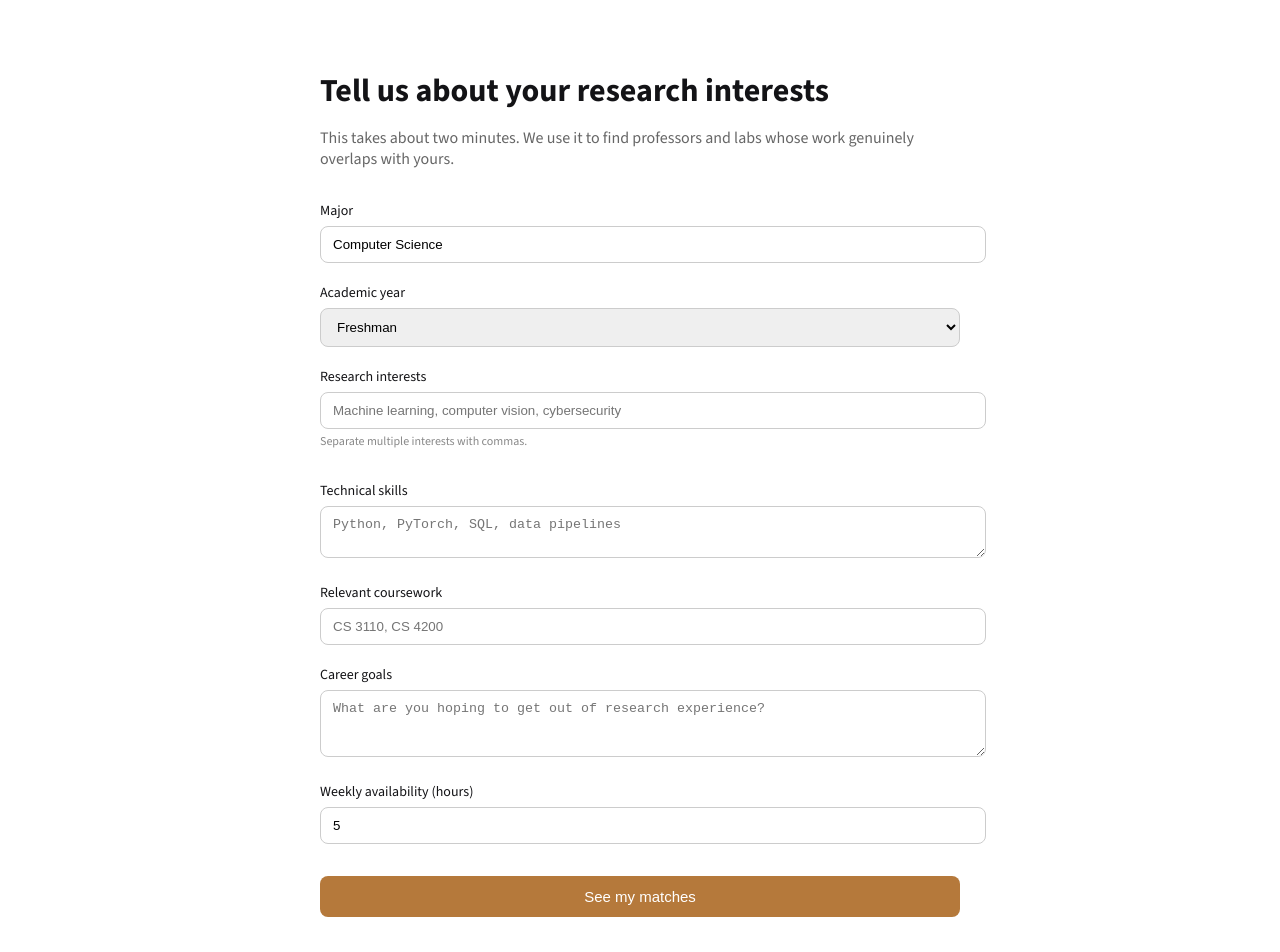
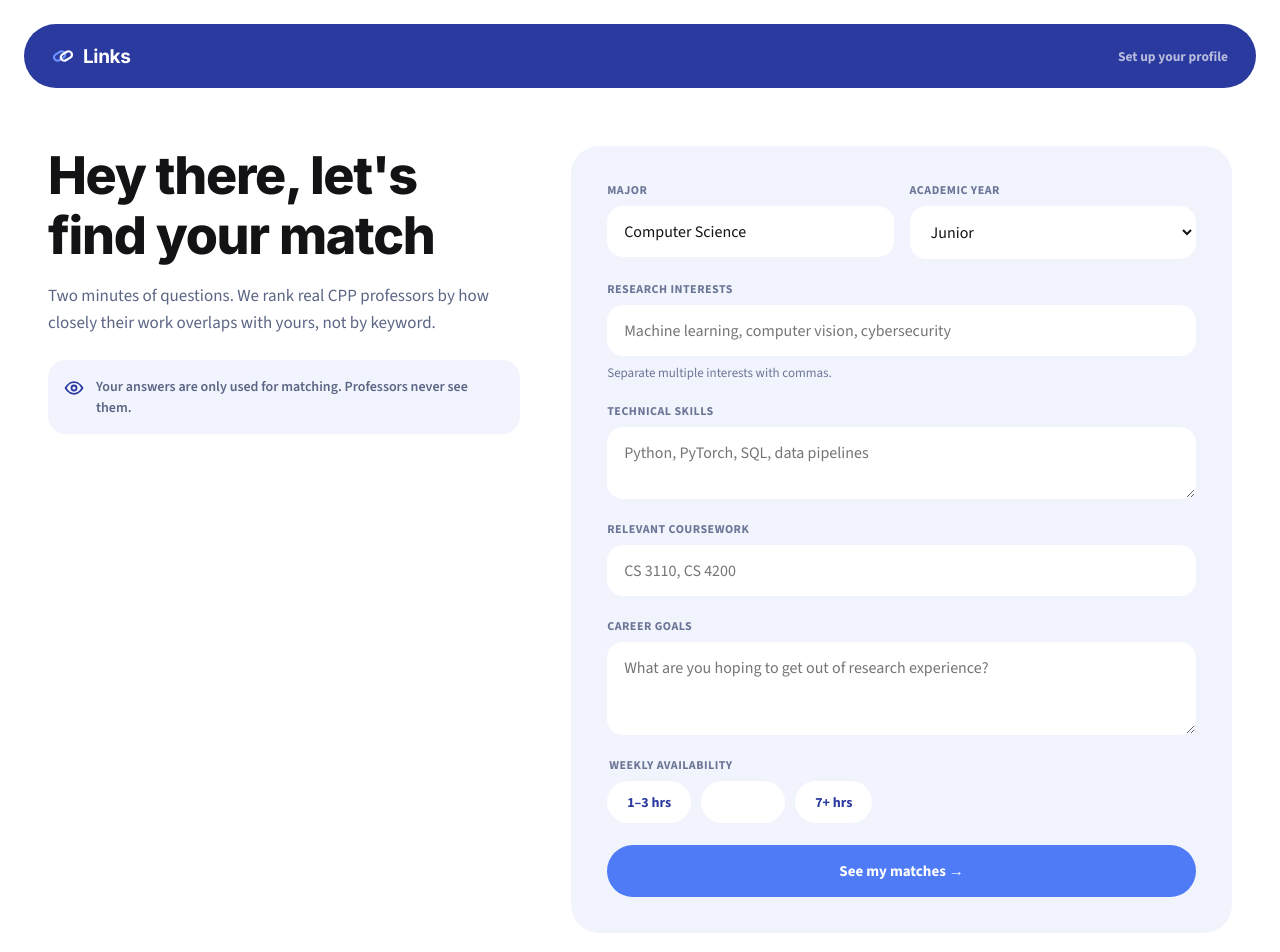
Before and after one commit to yxngles13/links, a Next.js app: page /onboarding in a window 1280 px wide. Shown: the top 952 px of the page. Built offline with nearby package versions, Linux system fonts and the light colour scheme; no server answers.

Commit message:
fronend designs

```diff
--- a/app/matches/page.tsx
+++ b/app/matches/page.tsx
@@ -1,12 +1,21 @@
 // app/matches/page.tsx
-//
-// Deliberately ugly on purpose. This exists to prove one thing: that a
-// signed-in student's match_recommendations rows can be read back out,
-// joined with the professor's info, and rendered — nothing else. Styling
-// this to match the mockups is a separate, later step.
-
+import Link from 'next/link'
 import { cookies } from 'next/headers'
 import { createClient } from '@/utils/supabase/server'
+import AppNav from '@/components/AppNav'
+
+function initials(name: string) {
+  return name
+    .replace(/^Dr\.?\s+/i, '')
+    .split(/\s+/)
+    .filter(Boolean)
+    .map((w) => w[0])
+    .slice(0, 2)
+    .join('')
+    .toUpperCase()
+}
+
+const LABEL_TEXT = { strong: 'Strong fit', moderate: 'Good fit', exploratory: 'Worth exploring' } as const
 
 export default async function MatchesPage() {
   const cookieStore = await cookies()
@@ -16,10 +25,11 @@ export default async function MatchesPage() {
     data: { user },
   } = await supabase.auth.getUser()
 
+  let body: React.ReactNode
+
   if (!user) {
-    return <p>Not signed in.</p>
-  }
-
+    body = <div className="l-card l-card-soft">Please <Link href="/login" style={{ fontWeight: 800 }}>sign in</Link> to see your matches.</div>
+  } else {
     const { data: studentProfile } = await supabase
       .from('student_profiles')
       .select('id')
@@ -27,50 +37,97 @@ export default async function MatchesPage() {
       .single()
 
     if (!studentProfile) {
-    return <p>No student profile yet — go through onboarding first.</p>
-  }
-
-  // Supabase's nested select syntax: `opportunities (...)` pulls in the
-  // related row from the opportunities table via the foreign key, in one
-  // query instead of two round trips.
+      body = (
+        <div className="l-card l-card-soft">
+          <p className="l-body" style={{ margin: '0 0 14px' }}>You need a profile before we can find matches.</p>
+          <Link href="/onboarding" className="l-btn l-btn-primary">Start onboarding</Link>
+        </div>
+      )
+    } else {
       const { data: matches, error } = await supabase
         .from('match_recommendations')
         .select(
-      `
-      id,
-      similarity_score,
-      compatibility_label,
-      opportunities (
-        professor_name,
-        department,
-        lab_name
-      )
-    `
+          `id, similarity_score, compatibility_label, explanation,
+           opportunities ( professor_name, department, lab_name, research_areas )`
         )
         .eq('student_profile_id', studentProfile.id)
         .order('similarity_score', { ascending: false })
 
       if (error) {
-    return <p>Error loading matches: {error.message}</p>
+        body = <div className="l-card l-card-soft">Could not load matches: {error.message}</div>
+      } else if (!matches || matches.length === 0) {
+        body = <div className="l-card l-card-soft">No matches yet. <Link href="/onboarding" style={{ fontWeight: 800 }}>Update your profile</Link> to generate some.</div>
+      } else {
+        const strong = matches.filter((m) => m.compatibility_label === 'strong').length
+        body = (
+          <>
+            <div>
+              <h1 className="l-page-title" style={{ margin: '0 0 12px' }}>Your matches</h1>
+              <div style={{ display: 'flex', gap: 10, flexWrap: 'wrap' }}>
+                <span className="l-chip l-chip-strong">{matches.length} professors</span>
+                <span className="l-chip">{strong} strong</span>
+              </div>
+            </div>
+
+            {matches.map((m, i) => {
+              const opp = m.opportunities as any
+              const label = LABEL_TEXT[m.compatibility_label as keyof typeof LABEL_TEXT] ?? m.compatibility_label
+              return (
+                <Link
+                  key={m.id}
+                  href={`/matches/${m.id}`}
+                  className={`l-card ${i === 0 ? 'l-card-tint' : 'l-card-soft'}`}
+                  style={{ display: 'block' }}
+                >
+                  <div style={{ display: 'flex', justifyContent: 'space-between', gap: 16, alignItems: 'flex-start' }}>
+                    <div style={{ display: 'flex', gap: 14 }}>
+                      <div className="l-avatar">{initials(opp?.professor_name ?? '?')}</div>
+                      <div>
+                        <div style={{ fontSize: 17, fontWeight: 700 }}>{opp?.professor_name}</div>
+                        <div style={{ fontSize: 13.5, fontWeight: 600, color: 'var(--links-text-faint)' }}>
+                          {opp?.department}{opp?.lab_name ? ` · ${opp.lab_name}` : ''}
+                        </div>
+                      </div>
+                    </div>
+                    <span className={`l-chip ${i === 0 ? '' : 'l-chip-strong'}`} style={i === 0 ? { background: '#fff', color: 'var(--links-secondary)' } : undefined}>
+                      {label}
+                    </span>
+                  </div>
+
+                  {m.explanation ? (
+                    <p className="l-body l-clamp-3" style={{ margin: '16px 0 0', color: 'var(--links-text)' }}>{m.explanation}</p>
+                  ) : null}
+
+                  {opp?.research_areas?.length ? (
+                    <div style={{ display: 'flex', flexWrap: 'wrap', gap: 8, marginTop: 14 }}>
+                      {opp.research_areas.slice(0, 4).map((a: string) => (
+                        <span key={a} className="l-chip" style={{ background: 'rgba(255,255,255,0.7)' }}>{a}</span>
+                      ))}
+                    </div>
+                  ) : null}
+                </Link>
+              )
+            })}
+          </>
+        )
       }
-
-  if (!matches || matches.length === 0) {
-    return <p>No matches yet.</p>
+    }
   }
 
   return (
-    <main style={{ padding: 24, fontFamily: 'monospace' }}>
-      <h1>Your matches (unstyled — pipeline check only)</h1>
-      <ul>
-        {matches.map((m) => (
-          <li key={m.id} style={{ marginBottom: 12 }}>
-            <strong>{m.opportunities?.professor_name}</strong> —{' '}
-            {m.opportunities?.department} {m.opportunities?.lab_name ? `(${m.opportunities.lab_name})` : ''}
-            <br />
-            {m.compatibility_label} ({m.similarity_score.toFixed(3)})
-          </li>
-        ))}
-      </ul>
-    </main>
+    <div className="l-page">
+      <AppNav active="research" />
+      <div className="l-layout">
+        <div className="l-main">{body}</div>
+        <aside className="l-side">
+          <div className="l-card l-card-dark" style={{ borderRadius: 22, padding: 20 }}>
+            <div className="l-eyebrow" style={{ marginBottom: 10 }}>A note on matches</div>
+            <p style={{ margin: 0, fontSize: 14, lineHeight: 1.6, color: 'var(--links-on-dark-muted)' }}>
+              Matches reflect overlap between your interests and skills and each lab&apos;s work. They are not a prediction of acceptance.
+            </p>
+          </div>
+        </aside>
+      </div>
+    </div>
   )
 }
--- a/app/onboarding/page.tsx
+++ b/app/onboarding/page.tsx
@@ -1,141 +1,106 @@
 // app/onboarding/page.tsx
 //
-// Real, functional version of the Onboarding screen from the mockups.
-// Visual polish (matching the mockup's exact layout/colors) can come later —
-// this focuses on getting every field correctly wired to submitOnboarding.
-// Comma-separated fields (research interests, skills, coursework) are a
-// placeholder input style; swap for a real tag-picker component later if
-// you want the interactive chips from the mockup — just keep sending the
-// same field names so actions.ts doesn't need to change.
+// Styled onboarding. Field names are unchanged, so actions.ts needs no edits.
+// Comma-separated fields are still plain text inputs; swap in a tag picker later
+// as long as it keeps sending the same field names.
 
 import { submitOnboarding } from './actions'
+import SubmitButton from '@/components/SubmitButton'
+
+const HOURS = [
+  { value: 2, label: '1–3 hrs' },
+  { value: 5, label: '4–6 hrs' },
+  { value: 8, label: '7+ hrs' },
+]
 
 export default function OnboardingPage() {
   return (
-    <main style={{ maxWidth: 640, margin: '0 auto', padding: '48px 24px' }}>
-      <h1 style={{ fontSize: 32, marginBottom: 8 }}>Tell us about your research interests</h1>
-      <p style={{ color: '#666', marginBottom: 32 }}>
-        This takes about two minutes. We use it to find professors and labs whose work genuinely
-        overlaps with yours.
+    <div className="l-page">
+      <nav className="l-nav">
+        <div style={{ display: 'flex', alignItems: 'center', gap: 9 }}>
+          <svg width="22" height="22" viewBox="0 0 26 26" fill="none" aria-hidden="true">
+            <rect x="2" y="9" width="14" height="8" rx="4" transform="rotate(-30 9 13)" stroke="#6C93FF" strokeWidth="2.6" />
+            <rect x="10" y="9" width="14" height="8" rx="4" transform="rotate(-30 17 13)" stroke="#ffffff" strokeWidth="2.6" />
+          </svg>
+          <span className="l-display" style={{ fontSize: 19 }}>Links</span>
+        </div>
+        <span style={{ fontSize: 13.5, fontWeight: 700, opacity: 0.65 }}>Set up your profile</span>
+      </nav>
+
+      <div className="l-onboard">
+        {/* Intro column */}
+        <div className="l-onboard-intro">
+          <h1 className="l-h1" style={{ margin: '0 0 16px', fontSize: 'clamp(32px, 4.4vw, 52px)' }}>
+            Hey there, let&apos;s find your match
+          </h1>
+          <p className="l-body" style={{ margin: '0 0 24px', fontSize: 17 }}>
+            Two minutes of questions. We rank real CPP professors by how closely their work overlaps with yours, not by keyword.
           </p>
-
-      <form action={submitOnboarding} style={{ display: 'flex', flexDirection: 'column', gap: 20 }}>
-        <div>
-          <label htmlFor="major" style={{ display: 'block', marginBottom: 6, fontSize: 14, fontWeight: 500 }}>
-            Major
-          </label>
-          <input
-            id="major"
-            name="major"
-            type="text"
-            required
-            defaultValue="Computer Science"
-            style={{ width: '100%', padding: '10px 12px', border: '1px solid #ccc', borderRadius: 8 }}
-          />
+          <div className="l-card l-card-soft" style={{ display: 'flex', gap: 12, alignItems: 'flex-start', borderRadius: 18, padding: 16 }}>
+            <svg width="20" height="20" viewBox="0 0 24 24" fill="none" stroke="#2B3A9E" strokeWidth="2.2" aria-hidden="true" style={{ flexShrink: 0, marginTop: 2 }}>
+              <path d="M12 15a3 3 0 1 0 0-6 3 3 0 0 0 0 6z" />
+              <path d="M2 12s3.5-7 10-7 10 7 10 7-3.5 7-10 7-10-7-10-7z" />
+            </svg>
+            <span style={{ fontSize: 14, fontWeight: 600, lineHeight: 1.5, color: 'var(--links-text-muted)' }}>
+              Your answers are only used for matching. Professors never see them.
+            </span>
+          </div>
         </div>
 
-        <div>
-          <label htmlFor="academic_year" style={{ display: 'block', marginBottom: 6, fontSize: 14, fontWeight: 500 }}>
-            Academic year
-          </label>
-          <select
-            id="academic_year"
-            name="academic_year"
-            required
-            style={{ width: '100%', padding: '10px 12px', border: '1px solid #ccc', borderRadius: 8 }}
-          >
-            <option value="Freshman">Freshman</option>
-            <option value="Sophomore">Sophomore</option>
-            <option value="Junior">Junior</option>
-            <option value="Senior">Senior</option>
+        {/* Form card */}
+        <form action={submitOnboarding} className="l-card l-card-soft" style={{ borderRadius: 28, padding: 'clamp(20px, 3vw, 36px)', display: 'flex', flexDirection: 'column', gap: 22 }}>
+          <div className="l-form-row">
+            <div className="l-field">
+              <label htmlFor="major" className="l-label">Major</label>
+              <input id="major" name="major" type="text" required defaultValue="Computer Science" className="l-input" style={{ background: '#fff' }} />
+            </div>
+            <div className="l-field">
+              <label htmlFor="academic_year" className="l-label">Academic year</label>
+              <select id="academic_year" name="academic_year" required defaultValue="Junior" className="l-input" style={{ background: '#fff' }}>
+                <option>Freshman</option>
+                <option>Sophomore</option>
+                <option>Junior</option>
+                <option>Senior</option>
               </select>
             </div>
-
-        <div>
-          <label htmlFor="research_interests" style={{ display: 'block', marginBottom: 6, fontSize: 14, fontWeight: 500 }}>
-            Research interests
-          </label>
-          <input
-            id="research_interests"
-            name="research_interests"
-            type="text"
-            placeholder="Machine learning, computer vision, cybersecurity"
-            style={{ width: '100%', padding: '10px 12px', border: '1px solid #ccc', borderRadius: 8 }}
-          />
-          <p style={{ fontSize: 12, color: '#888', marginTop: 4 }}>Separate multiple interests with commas.</p>
           </div>
 
-        <div>
-          <label htmlFor="technical_skills" style={{ display: 'block', marginBottom: 6, fontSize: 14, fontWeight: 500 }}>
-            Technical skills
-          </label>
-          <textarea
-            id="technical_skills"
-            name="technical_skills"
-            rows={2}
-            placeholder="Python, PyTorch, SQL, data pipelines"
-            style={{ width: '100%', padding: '10px 12px', border: '1px solid #ccc', borderRadius: 8, resize: 'vertical' }}
-          />
+          <div className="l-field">
+            <label htmlFor="research_interests" className="l-label">Research interests</label>
+            <input id="research_interests" name="research_interests" type="text" placeholder="Machine learning, computer vision, cybersecurity" className="l-input" style={{ background: '#fff' }} />
+            <p className="l-hint">Separate multiple interests with commas.</p>
           </div>
 
-        <div>
-          <label htmlFor="coursework" style={{ display: 'block', marginBottom: 6, fontSize: 14, fontWeight: 500 }}>
-            Relevant coursework
-          </label>
-          <input
-            id="coursework"
-            name="coursework"
-            type="text"
-            placeholder="CS 3110, CS 4200"
-            style={{ width: '100%', padding: '10px 12px', border: '1px solid #ccc', borderRadius: 8 }}
-          />
+          <div className="l-field">
+            <label htmlFor="technical_skills" className="l-label">Technical skills</label>
+            <textarea id="technical_skills" name="technical_skills" rows={2} placeholder="Python, PyTorch, SQL, data pipelines" className="l-textarea" style={{ background: '#fff', resize: 'vertical' }} />
           </div>
 
-        <div>
-          <label htmlFor="career_goals" style={{ display: 'block', marginBottom: 6, fontSize: 14, fontWeight: 500 }}>
-            Career goals
-          </label>
-          <textarea
-            id="career_goals"
-            name="career_goals"
-            rows={3}
-            placeholder="What are you hoping to get out of research experience?"
-            style={{ width: '100%', padding: '10px 12px', border: '1px solid #ccc', borderRadius: 8, resize: 'vertical' }}
-          />
+          <div className="l-field">
+            <label htmlFor="coursework" className="l-label">Relevant coursework</label>
+            <input id="coursework" name="coursework" type="text" placeholder="CS 3110, CS 4200" className="l-input" style={{ background: '#fff' }} />
           </div>
 
-        <div>
-          <label htmlFor="weekly_availability_hours" style={{ display: 'block', marginBottom: 6, fontSize: 14, fontWeight: 500 }}>
-            Weekly availability (hours)
-          </label>
-          <input
-            id="weekly_availability_hours"
-            name="weekly_availability_hours"
-            type="number"
-            min={1}
-            max={40}
-            defaultValue={5}
-            style={{ width: '100%', padding: '10px 12px', border: '1px solid #ccc', borderRadius: 8 }}
-          />
+          <div className="l-field">
+            <label htmlFor="career_goals" className="l-label">Career goals</label>
+            <textarea id="career_goals" name="career_goals" rows={3} placeholder="What are you hoping to get out of research experience?" className="l-textarea" style={{ background: '#fff', resize: 'vertical' }} />
           </div>
 
-        <button
-          type="submit"
-          style={{
-            marginTop: 12,
-            padding: '12px 20px',
-            background: '#B5793B',
-            color: '#fff',
-            border: 'none',
-            borderRadius: 8,
-            fontSize: 15,
-            fontWeight: 500,
-            cursor: 'pointer',
-          }}
-        >
-          See my matches
-        </button>
+          <fieldset style={{ border: 'none', padding: 0, margin: 0 }} className="l-field">
+            <legend className="l-label" style={{ marginBottom: 8 }}>Weekly availability</legend>
+            <div className="l-choices">
+              {HOURS.map((h) => (
+                <label key={h.value} className="l-choice">
+                  <input type="radio" name="weekly_availability_hours" value={h.value} defaultChecked={h.value === 5} />
+                  <span style={{ background: '#fff' }}>{h.label}</span>
+                </label>
+              ))}
+            </div>
+          </fieldset>
+
+          <SubmitButton pendingText="Finding your matches… this takes about a minute">See my matches →</SubmitButton>
         </form>
-    </main>
+      </div>
+    </div>
   )
 }
```
Also changed, not shown: app/matches/[id]/page.tsx (added, +94 -0 lines). Lines whose indentation alone changed are shown as unchanged.
